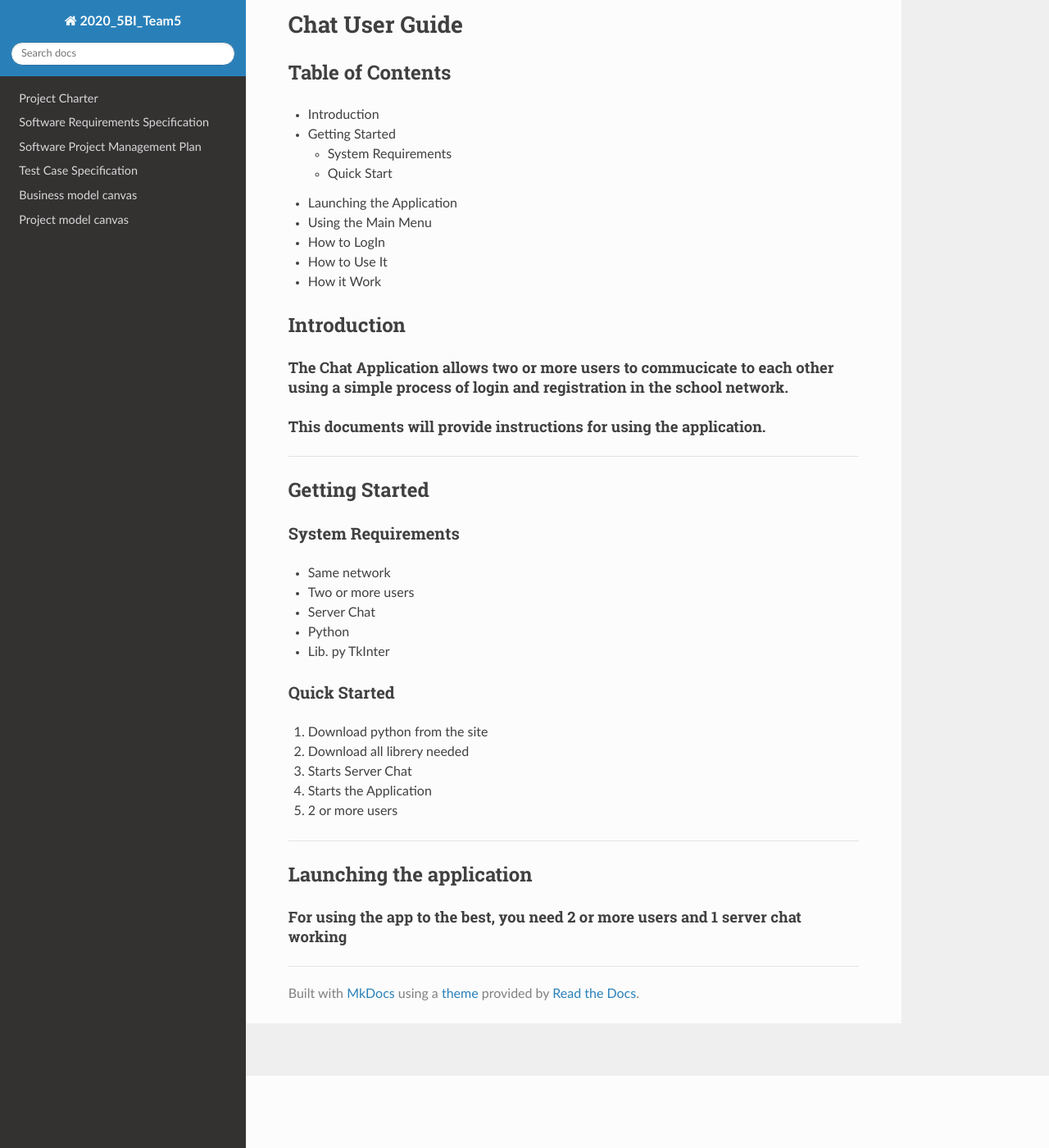
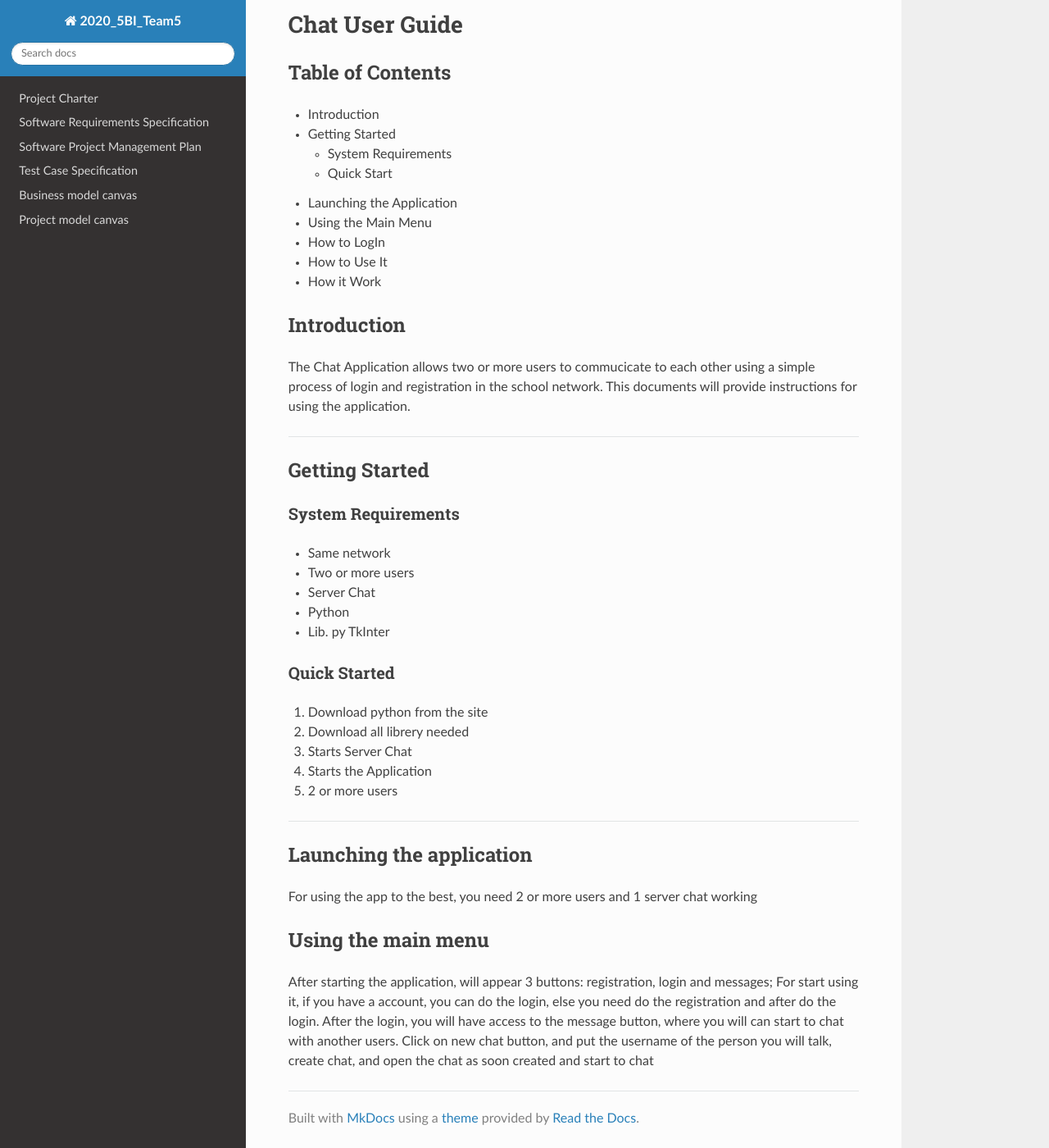
Before and after one commit to Kurai27/2020_5BI_Team5_ChatDocumentation, an MkDocs documentation site: the page built from docs/UserGuide.md, in a window 1280 px wide and 1400 px high, scrolled down 88 px. Shown: the whole window at 82% size. Built offline with MkDocs 1.6.1, drawn with Linux system fonts in a browser that asks for light colours; nearby versions of some CDN libraries.

Commit message:
Update UserGuide.md

```diff
--- a/docs/UserGuide.md
+++ b/docs/UserGuide.md
@@ -11,8 +11,8 @@
  - How it Work
 
 ## Introduction
-#### The Chat Application allows two or more users to commucicate to each other using a simple process of login and registration in the school network.
-#### This documents will provide instructions for using the application.
+ The Chat Application allows two or more users to commucicate to each other using a simple process of login and registration in the school network.
+ This documents will provide instructions for using the application.
 
 ----
 ## Getting Started
@@ -31,4 +31,10 @@
 5. 2 or more users
 ----
 ## Launching the application
-#### For using the app to the best, you need 2 or more users and 1 server chat working
+For using the app to the best, you need 2 or more users and 1 server chat working
+
+## Using the main menu
+After starting the application, will appear 3 buttons: registration, login and messages;
+For start using it, if you have a account, you can do the login, else you need do the registration and after do the login.
+After the login, you will have access to the message button, where you will can start to chat with another users.
+Click on new chat button, and put the username of the person you will talk, create chat, and open the chat as soon created and start to chat
```
